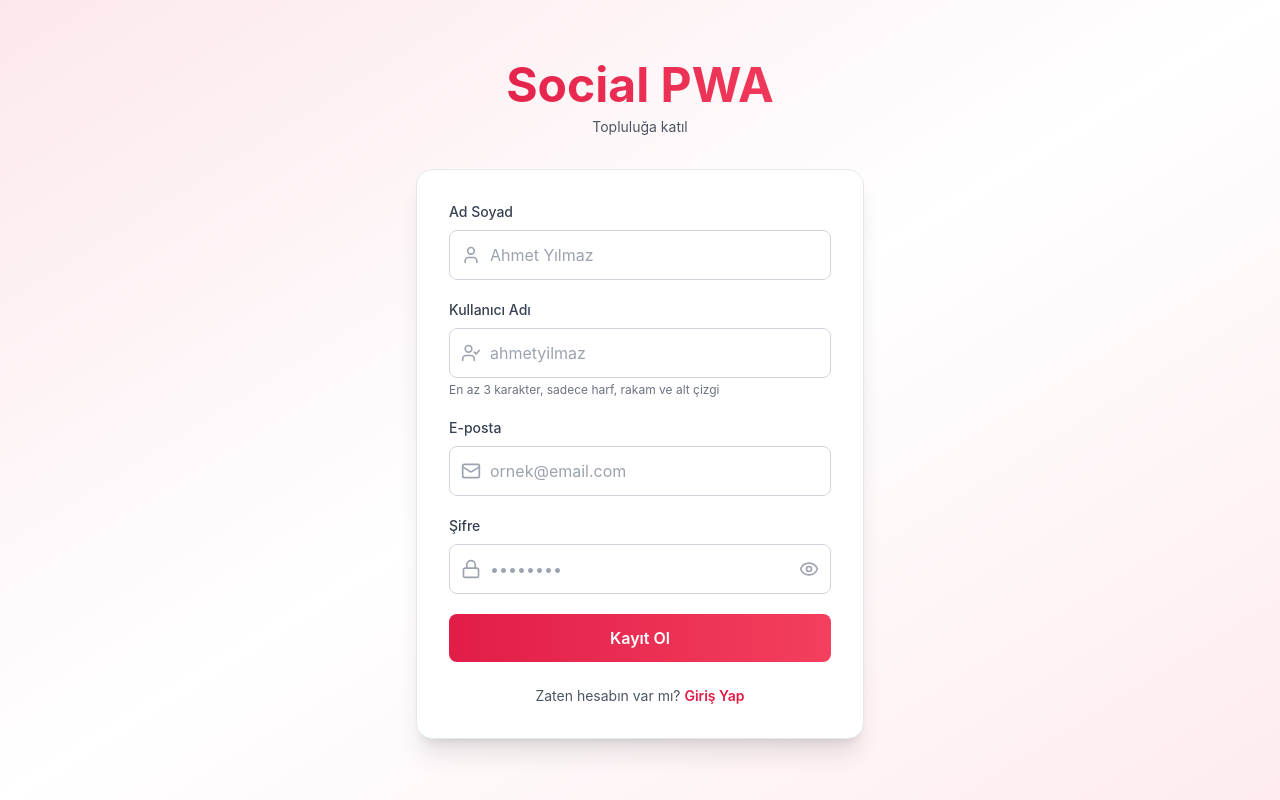
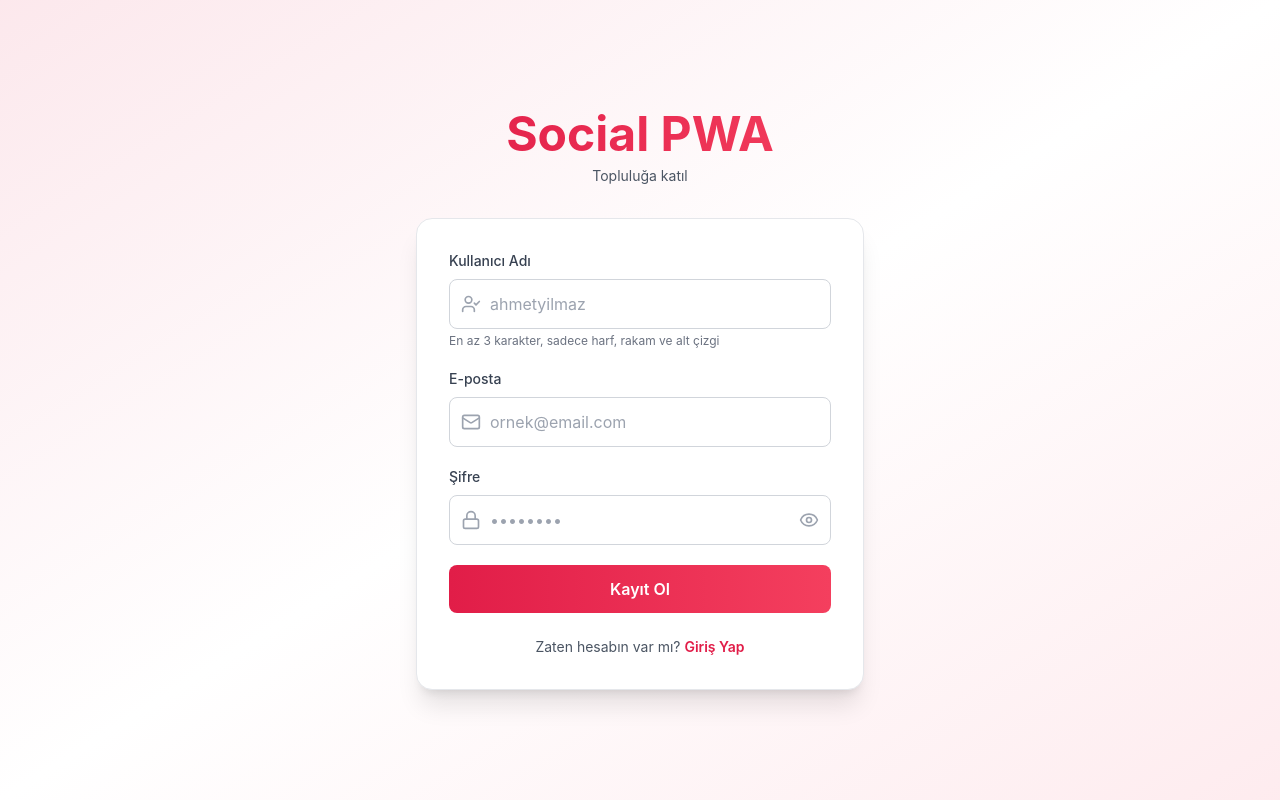
Before and after one commit to begmsen064/social_pwa, a React (Vite) app: page /register in a window 1280 px wide. Built offline with nearby package versions, Linux system fonts and the light colour scheme.

Commit message:
refactor: Remove fullName field from Register - use username as display name

```diff
--- a/src/pages/Register.tsx
+++ b/src/pages/Register.tsx
@@ -1,7 +1,7 @@
 import { useState, useEffect } from 'react';
 import { Link, useNavigate } from 'react-router-dom';
 import { useAuthStore } from '../store/authStore';
-import { Eye, EyeOff, Mail, Lock, User, UserCheck, CheckCircle, AlertCircle } from 'lucide-react';
+import { Eye, EyeOff, Mail, Lock, UserCheck, CheckCircle, AlertCircle } from 'lucide-react';
 
 const Register = () => {
   const navigate = useNavigate();
@@ -10,7 +10,6 @@ const Register = () => {
     email: '',
     password: '',
     username: '',
-    fullName: '',
   });
   const [loading, setLoading] = useState(false);
   const [error, setError] = useState('');
@@ -112,7 +111,7 @@ const Register = () => {
       formData.email,
       formData.password,
       formData.username,
-      formData.fullName
+      formData.username // Use username as full_name too
     );
 
     if (error) {
@@ -147,27 +146,6 @@ const Register = () => {
                 {error}
               </div>
             )}
-
-            <div>
-              <label htmlFor="fullName" className="block text-sm font-medium text-gray-700 dark:text-gray-300 mb-2">
-                Ad Soyad
-              </label>
-              <div className="relative">
-                <div className="absolute inset-y-0 left-0 pl-3 flex items-center pointer-events-none">
-                  <User className="h-5 w-5 text-gray-400" />
-                </div>
-                <input
-                  id="fullName"
-                  name="fullName"
-                  type="text"
-                  required
-                  value={formData.fullName}
-                  onChange={handleChange}
-                  className="w-full pl-10 pr-4 py-3 rounded-lg border border-gray-300 dark:border-gray-700 bg-white dark:bg-gray-800 text-gray-900 dark:text-gray-100 focus:ring-2 focus:ring-primary focus:border-transparent transition-all duration-200 hover:border-gray-400 dark:hover:border-gray-600"
-                  placeholder="Ahmet Yılmaz"
-                />
-              </div>
-            </div>
 
             <div>
               <label htmlFor="username" className="block text-sm font-medium text-gray-700 dark:text-gray-300 mb-2">
```
